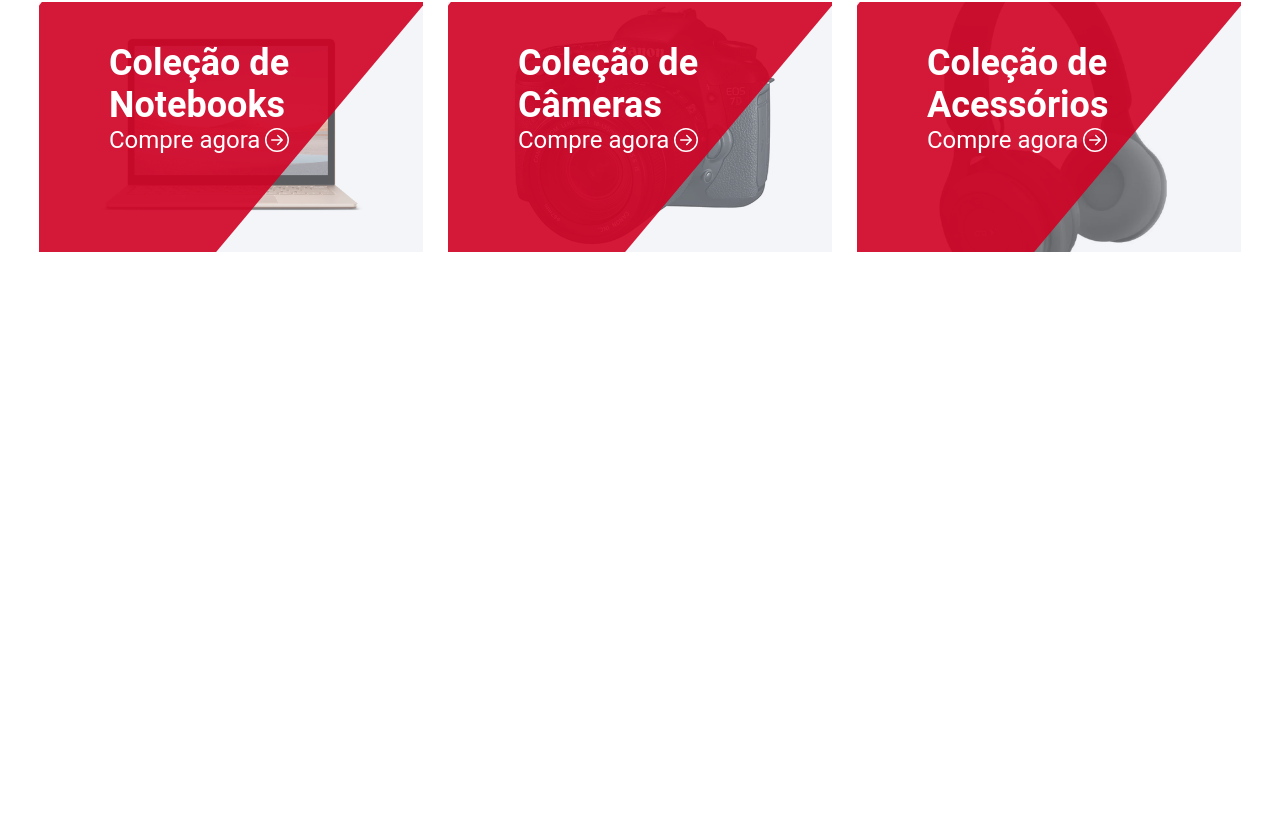
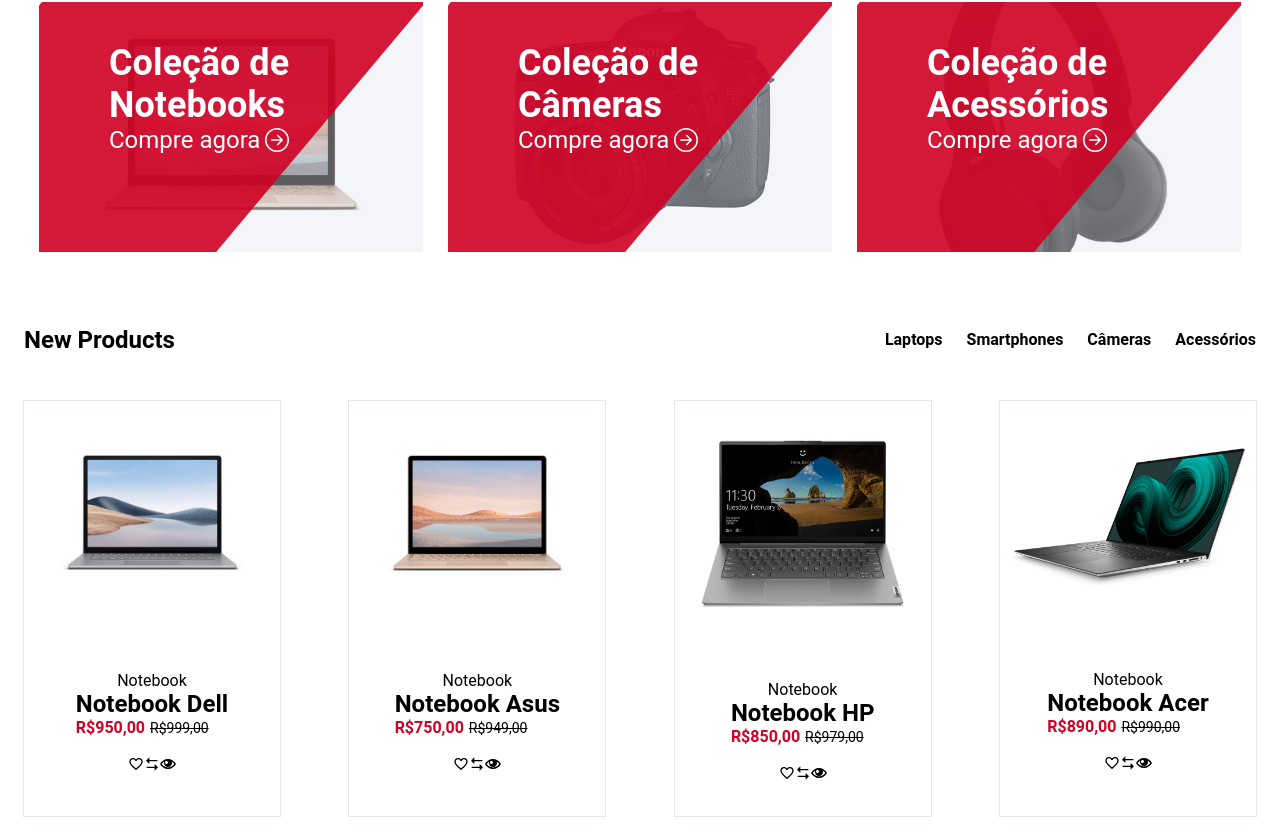
Before and after one commit to lucasandrade52/Electro-store, a React (Create React App) app: page / in a window 1280 px wide. Shown: the part 303-1143 px from the top of the page. Before the commit the page ends 800 px from the top, so only its background shows below. Built offline with nearby package versions, Linux system fonts and the light colour scheme.

Commit message:
feature: create component card products

```diff
--- a/src/App.js
+++ b/src/App.js
@@ -2,6 +2,7 @@
 import MainContainer from './components/MainContainer';
 import Container from './components/MainContainer/Container';
 import Navigation from './components/Navigation'
+import GallerieProducts from './components/GallerieProducts';
 
 function App() {
   return (
@@ -11,6 +12,10 @@
       <MainContainer className="container__main">
         <Container />
       </MainContainer>
+      <MainContainer className="container__products">
+        <GallerieProducts />
+      </MainContainer>
+
     </>
   );
 }
--- /dev/null
+++ b/src/components/GallerieProducts/Card/ProductData.js
@@ -0,0 +1,30 @@
+export const ProductData = [
+  {
+    name: 'Notebook Dell',
+    avatar: '/images/laptop/laptop.jpg',
+    category: 'Notebook',
+    price: "950,00",
+    oldprice: "999,00"
+  },
+  {
+    name: 'Notebook Asus',
+    avatar: '/images/laptop/laptop1.jpg',
+    category: 'Notebook',
+    price: "750,00",
+    oldprice: "949,00"
+  },
+  {
+    name: 'Notebook HP',
+    avatar: '/images/laptop/laptop2.jpg',
+    category: 'Notebook',
+    price: "850,00",
+    oldprice: "979,00"
+  },
+  {
+    name: 'Notebook Acer',
+    avatar: '/images/laptop/laptop3.jpg',
+    category: 'Notebook',
+    price: "890,00",
+    oldprice: "990,00"
+  },
+]
--- /dev/null
+++ b/src/components/GallerieProducts/Card/index.js
@@ -0,0 +1,39 @@
+import { ProductData } from './ProductData'
+import { MdFavoriteBorder } from "react-icons/md"
+import { RiArrowLeftRightFill } from "react-icons/ri"
+import { ImEye } from "react-icons/im"
+import './styles.css'
+
+export default function Card() {
+  return (
+    <section className="container__cards">
+      {ProductData.map((data, index) => {
+        return (
+          <section className="container__cards--products">
+            <figure className="products__img">
+              <img key={index} src={data.avatar} alt="" />
+            </figure>
+            <section className="products__info">
+              <p className="category">{data.category}</p>
+              <h2 className="name">{data.name}</h2>
+              <div className="prices">
+                <p className="price">R${data.price}</p>
+                <p className="oldprice"><s>R${data.oldprice}</s></p>
+              </div>
+              <div className="products__avaliation">
+                <figure className="avaliation">
+                  <img src="" alt="" />
+                </figure>
+              </div>
+              <div className="products__footer">
+                <a href="#"><MdFavoriteBorder /></a>
+                <a href="#"><RiArrowLeftRightFill /></a>
+                <a href="#"><ImEye /></a>
+              </div>
+            </section>
+          </section>
+        )
+      })}
+    </section>
+  )
+}
--- /dev/null
+++ b/src/components/GallerieProducts/Card/styles.css
@@ -0,0 +1,47 @@
+.container__cards {
+  display: flex;
+  flex-wrap: wrap;
+  justify-content: space-between;
+  align-items: center;
+}
+
+.container__cards--products {
+  width: 20%;
+  height: 415px;
+  margin: 24px;
+  box-shadow: 0px 0px 0px 0px #e4e7ed, 0px 0px 0px 1px #e4e7ed;
+  align-items: center;
+  justify-content: space-around;
+  text-align: center;
+  display: flex;
+  flex-direction: column;
+}
+
+.products__img {
+  width: 100%;
+}
+
+.products__img img {
+  width: 100%;
+}
+
+.products__info {
+  display: flex;
+  flex-direction: column;
+}
+
+.prices {
+  display: flex;
+  gap: 5px;
+  align-items: baseline;
+}
+
+.price {
+  color: #D10024;
+  font-weight: bold;
+}
+
+.oldprice {
+  text-decoration: line-through;
+  font-size: 14px;
+}
--- /dev/null
+++ b/src/components/GallerieProducts/Header/index.js
@@ -0,0 +1,27 @@
+import List from "../../Header/TopBar/List"
+import ItemList from "../../Header/TopBar/ItemList"
+import './styles.css'
+
+export default function Header() {
+  return (
+    <section className="container__products--header">
+      <h2>New Products</h2>
+      <nav className="container_nav">
+        <List className="container_navlist">
+          <ItemList className="container_navlist--item">
+            <a href="#">Laptops</a>
+          </ItemList>
+          <ItemList className="container_navlist--item">
+            <a href="#">Smartphones</a>
+          </ItemList>
+          <ItemList className="container_navlist--item">
+            <a href="#">Câmeras</a>
+          </ItemList>
+          <ItemList className="container_navlist--item">
+            <a href="#">Acessórios</a>
+          </ItemList>
+        </List>
+      </nav>
+    </section>
+  )
+}
--- /dev/null
+++ b/src/components/GallerieProducts/Header/styles.css
@@ -0,0 +1,32 @@
+.container__products--header {
+  display: flex;
+  align-items: center;
+  justify-content: space-between;
+}
+
+.container__products--header h2 {
+  padding-left: 24px;
+}
+
+.container_nav {
+  height: 75px;
+  display: flex;
+  align-items: center;
+  font-weight: bold;
+}
+
+.container_navlist {
+  display: flex;
+  gap: 24px;
+  padding: 0 24px;
+}
+
+.container_navlist a:hover {
+  color: #D10024;
+}
+
+@media (max-width: 1024px) {
+  .container_nav {
+    display: none;
+  }
+}
--- /dev/null
+++ b/src/components/GallerieProducts/index.js
@@ -0,0 +1,12 @@
+import Card from "./Card";
+import Header from "./Header";
+
+export default function GallerieProducts() {
+
+  return (
+    <>
+      <Header />
+      <Card />
+    </>
+  )
+}
```
Also changed, not shown: public/images/laptop/laptop2.jpg, public/images/laptop/laptop3.jpg.
